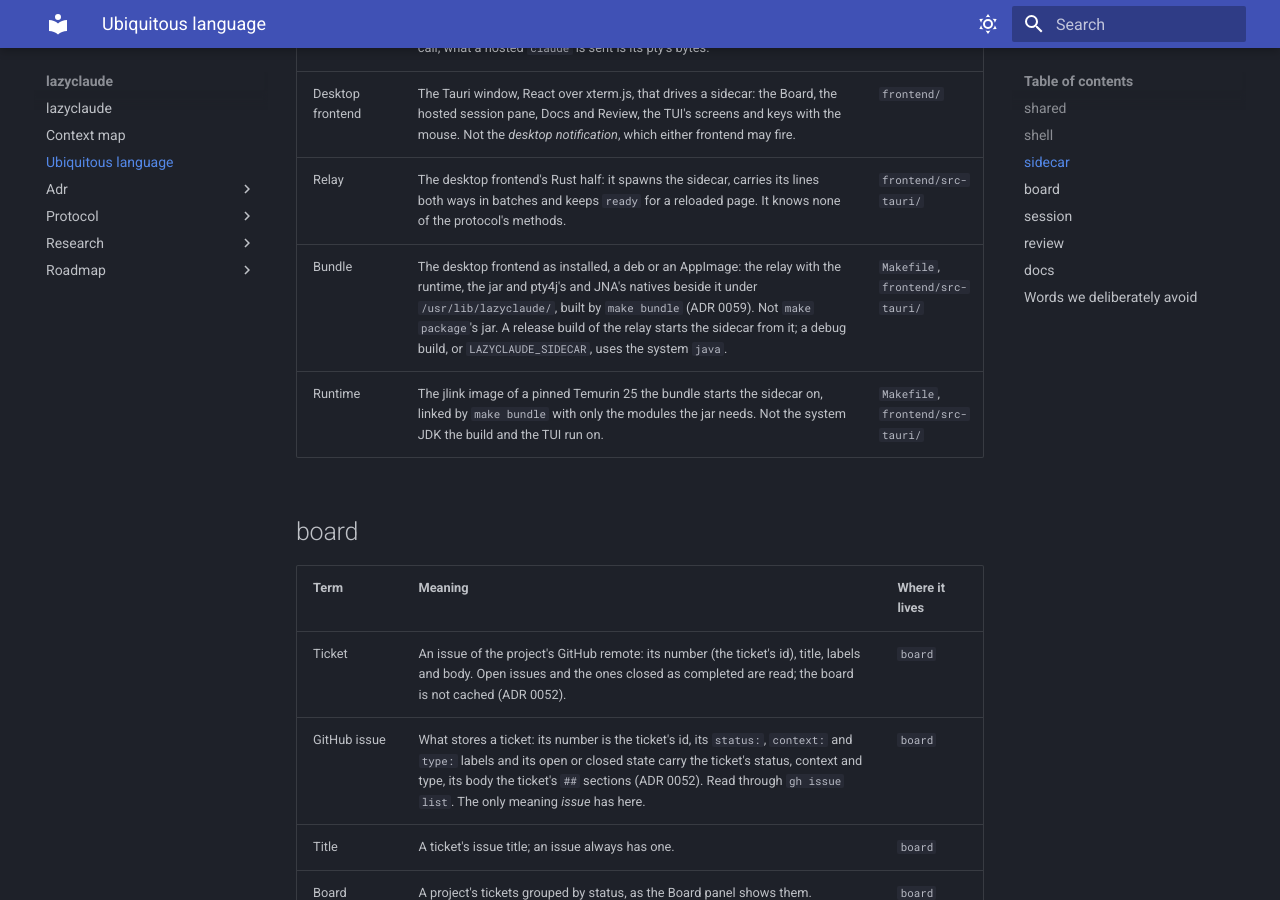
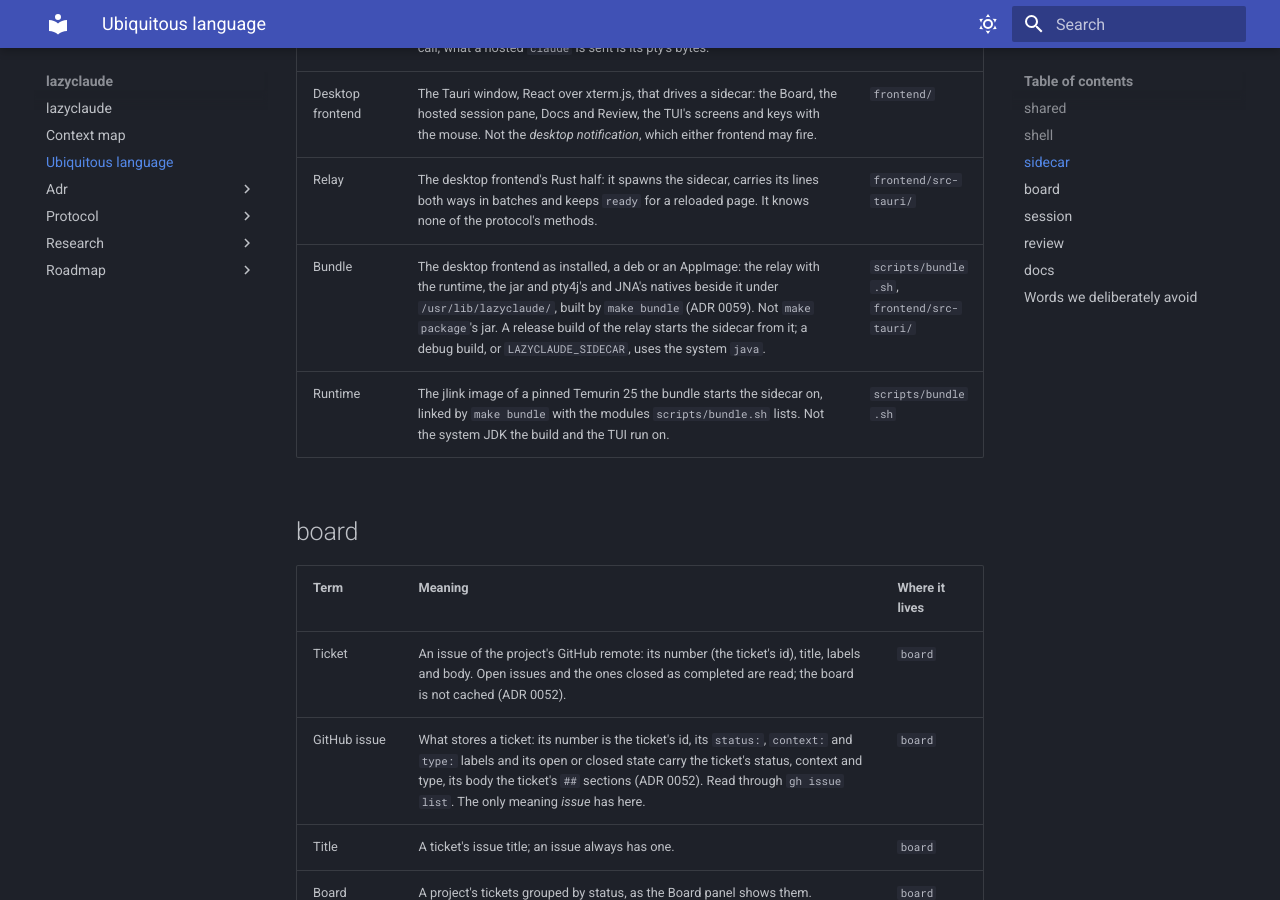
Before and after one commit to maxenceng/lazyclaude, an MkDocs documentation site: the page built from docs/glossary.md, in a window 1280 px wide and 900 px high, scrolled down 3485 px. Built offline with MkDocs 1.6.1 and Material for MkDocs 9.7.7, drawn with Linux system fonts in a browser that asks for light colours.

Commit message:
The glossary says where the runtime's modules are listed
Co-Authored-By: Claude Opus 5.5 <noreply@anthropic.com>

```diff
--- a/docs/glossary.md
+++ b/docs/glossary.md
@@ -53,8 +53,8 @@ words mean.
 | Protocol | The JSON-RPC 2.0 messages, one per line, that a frontend and its sidecar exchange: one method per `*Query`/`*Command` operation, inputs it takes and never answers (`pty/input`, `pty/resize`, `session/repaint`), `*/changed`, `review/mergedChanged`, `pty/output` and `session/exited` notifications, `ready` first (ADR 0050, ADR 0074). An *input* is that kind of call; what a hosted `claude` is sent is its pty's bytes. | `sidecar` |
 | Desktop frontend | The Tauri window, React over xterm.js, that drives a sidecar: the Board, the hosted session pane, Docs and Review, the TUI's screens and keys with the mouse. Not the *desktop notification*, which either frontend may fire. | `frontend/` |
 | Relay | The desktop frontend's Rust half: it spawns the sidecar, carries its lines both ways in batches and keeps `ready` for a reloaded page. It knows none of the protocol's methods. | `frontend/src-tauri/` |
-| Bundle | The desktop frontend as installed, a deb or an AppImage: the relay with the runtime, the jar and pty4j's and JNA's natives beside it under `/usr/lib/lazyclaude/`, built by `make bundle` (ADR 0059). Not `make package`'s jar. A release build of the relay starts the sidecar from it; a debug build, or `LAZYCLAUDE_SIDECAR`, uses the system `java`. | `Makefile`, `frontend/src-tauri/` |
-| Runtime | The jlink image of a pinned Temurin 25 the bundle starts the sidecar on, linked by `make bundle` with only the modules the jar needs. Not the system JDK the build and the TUI run on. | `Makefile`, `frontend/src-tauri/` |
+| Bundle | The desktop frontend as installed, a deb or an AppImage: the relay with the runtime, the jar and pty4j's and JNA's natives beside it under `/usr/lib/lazyclaude/`, built by `make bundle` (ADR 0059). Not `make package`'s jar. A release build of the relay starts the sidecar from it; a debug build, or `LAZYCLAUDE_SIDECAR`, uses the system `java`. | `scripts/bundle.sh`, `frontend/src-tauri/` |
+| Runtime | The jlink image of a pinned Temurin 25 the bundle starts the sidecar on, linked by `make bundle` with the modules `scripts/bundle.sh` lists. Not the system JDK the build and the TUI run on. | `scripts/bundle.sh` |
 
 ## board
 
```
